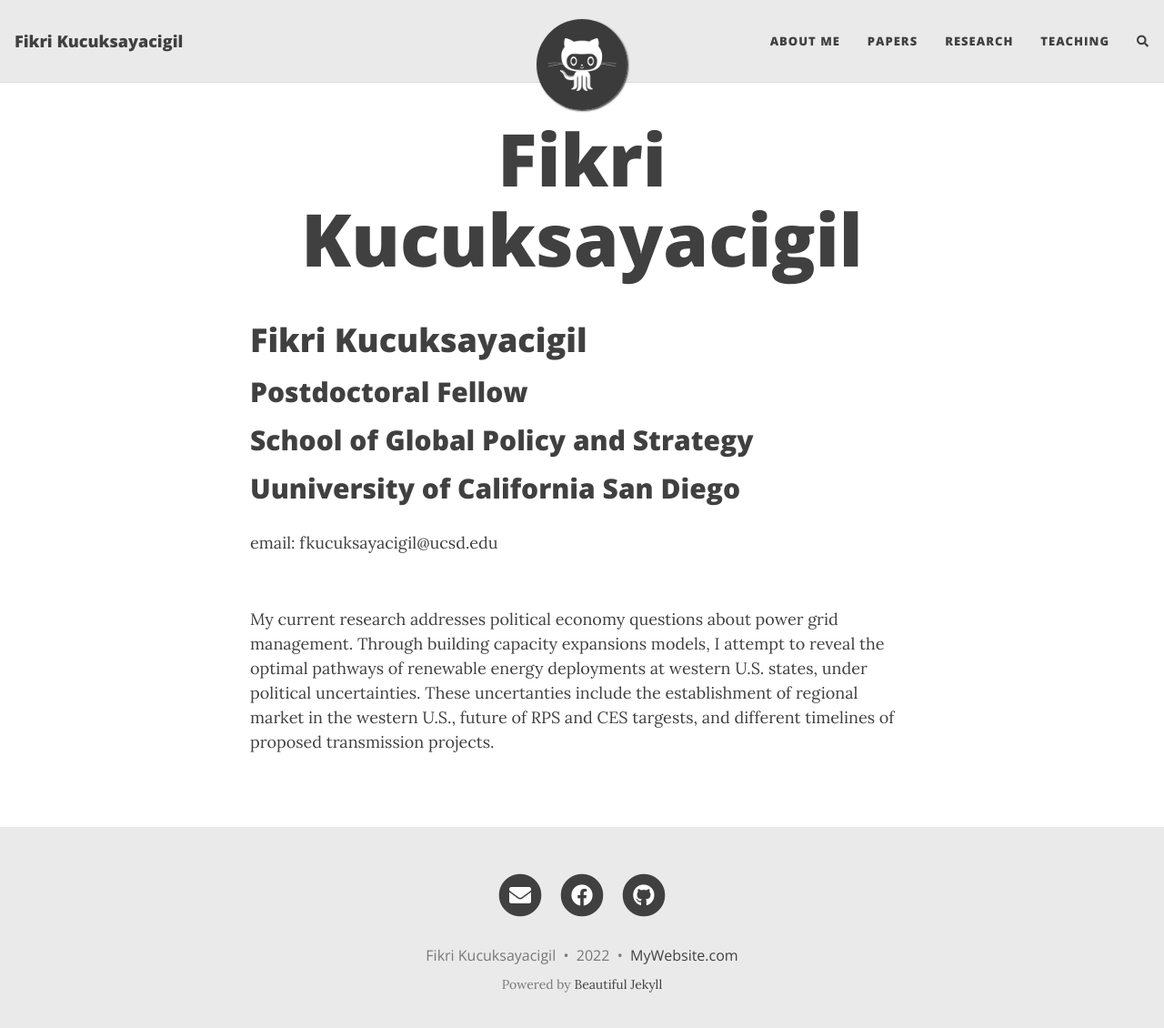
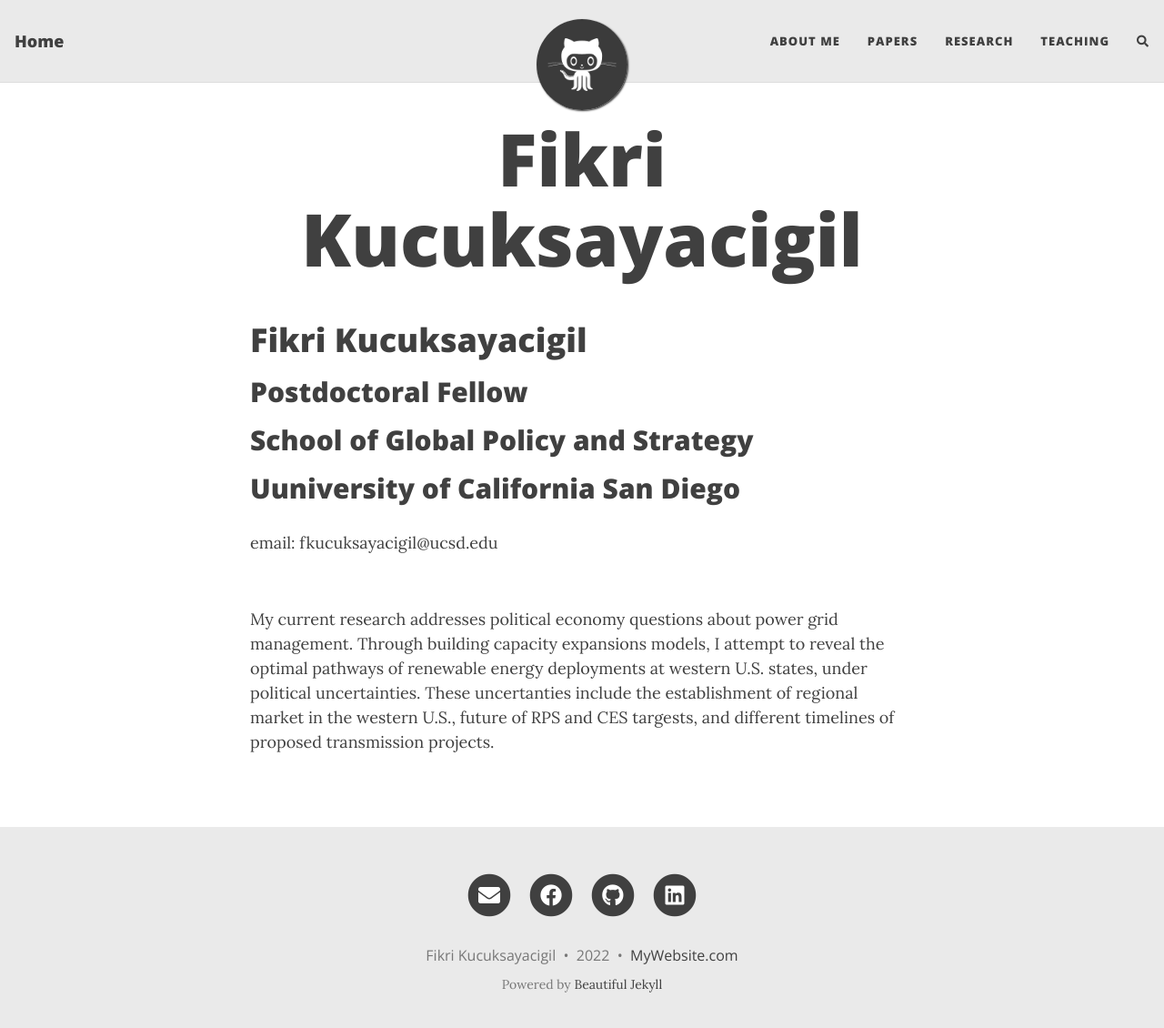
Before and after one commit to fikrikscg/fikrikscg.github.io, a Jekyll site: the page built from index.md, in a window 1280 px wide and 1143 px high. Shown: the top 1130 px of the window at 91% size. Built offline with Jekyll 4.4.1, drawn with Linux system fonts in a browser that asks for light colours; nearby versions of some CDN libraries; comment, search, counter and statistics services are not loaded; our own code applies the rules of GitHub Pages for plain Markdown files.

Commit message:
Update _config.yml

```diff
--- a/_config.yml
+++ b/_config.yml
@@ -6,7 +6,7 @@
 # --- Required options --- #
 
 # Name of website
-title: Fikri Kucuksayacigil
+title: Home
 
 # Your name to show in the footer
 author: Fikri Kucuksayacigil
@@ -47,7 +47,7 @@ social-network-links:
 #  youtube: c/daattali
 #  medium: yourname
 #  reddit: yourname
-#  linkedin: daattali
+  linkedin: fikri-kucuksayacigil
 #  xing: yourname
 #  stackoverflow: "3943160/daattali"
 #  snapchat: deanat78
```
